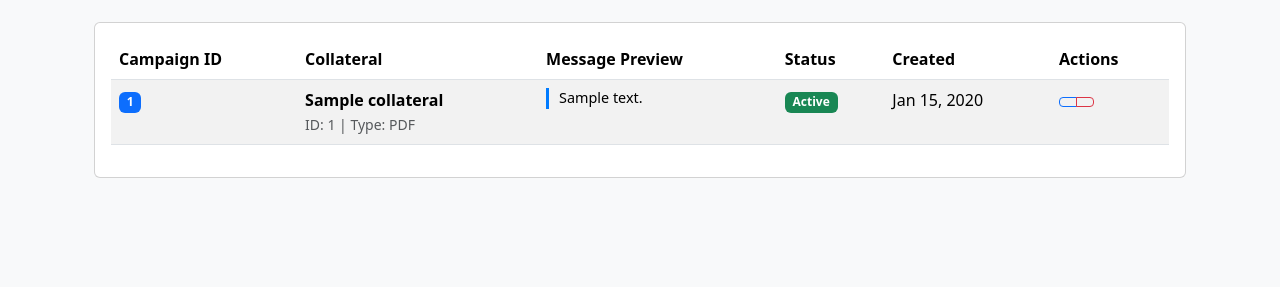
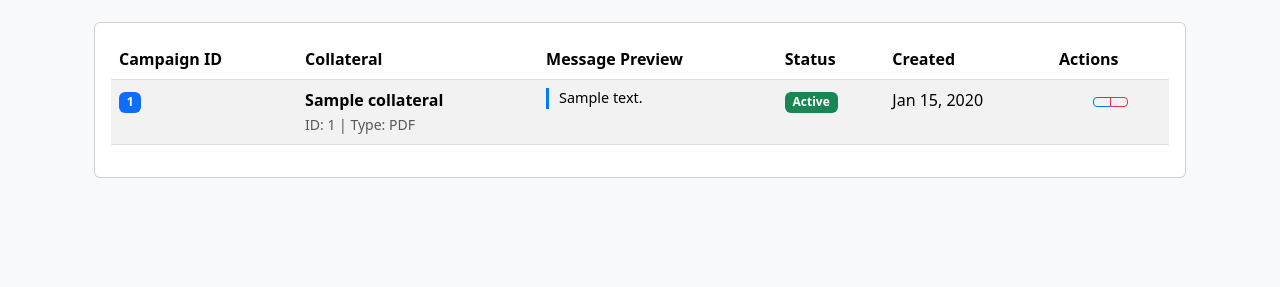
Before and after one commit to admin-masters/inclinic-education-system, a Django app: page /collaterals/collateral-messages/ in a window 1280 px wide. Shown: the part 422-709 px from the top of the page. Run offline with Django 5.2, Linux system fonts and the light colour scheme; a user stored in the database is signed in; tables that the repository leaves empty hold one stand-in row (values such as "Sample post"); parts of the project's set-up code (start-up, migrations or seed data) failed here and were passed over; some libraries are stand-ins or nearby versions.

Commit message:
Update collateral_message_list.html

```diff
--- a/backend/collateral_management/templates/collateral_management/collateral_message_list.html
+++ b/backend/collateral_management/templates/collateral_management/collateral_message_list.html
@@ -80,16 +80,17 @@
                                             {% endif %}
                                         </td>
                                         <td>{{ msg.created_at|date:"M d, Y" }}</td>
-                                        <td>
-                                            <div class="btn-group" role="group">
-                                                <a href="{% url 'collateral_message_edit' msg.pk %}" class="btn btn-sm btn-outline-primary">
+                                        <td class="text-center">
+    <div class="btn-group btn-group-sm" role="group" aria-label="Actions">
+        <a href="{% url 'collateral_message_edit' msg.pk %}" class="btn btn-outline-primary" title="Edit">
             <i class="fas fa-edit"></i>
         </a>
-                                                <a href="{% url 'collateral_message_delete' msg.pk %}" class="btn btn-sm btn-outline-danger">
+        <a href="{% url 'collateral_message_delete' msg.pk %}" class="btn btn-outline-danger" title="Delete">
             <i class="fas fa-trash"></i>
         </a>
     </div>
 </td>
+
                                     </tr>
                                     {% endfor %}
                                 </tbody>
```
Lines whose indentation alone changed are shown as unchanged.
